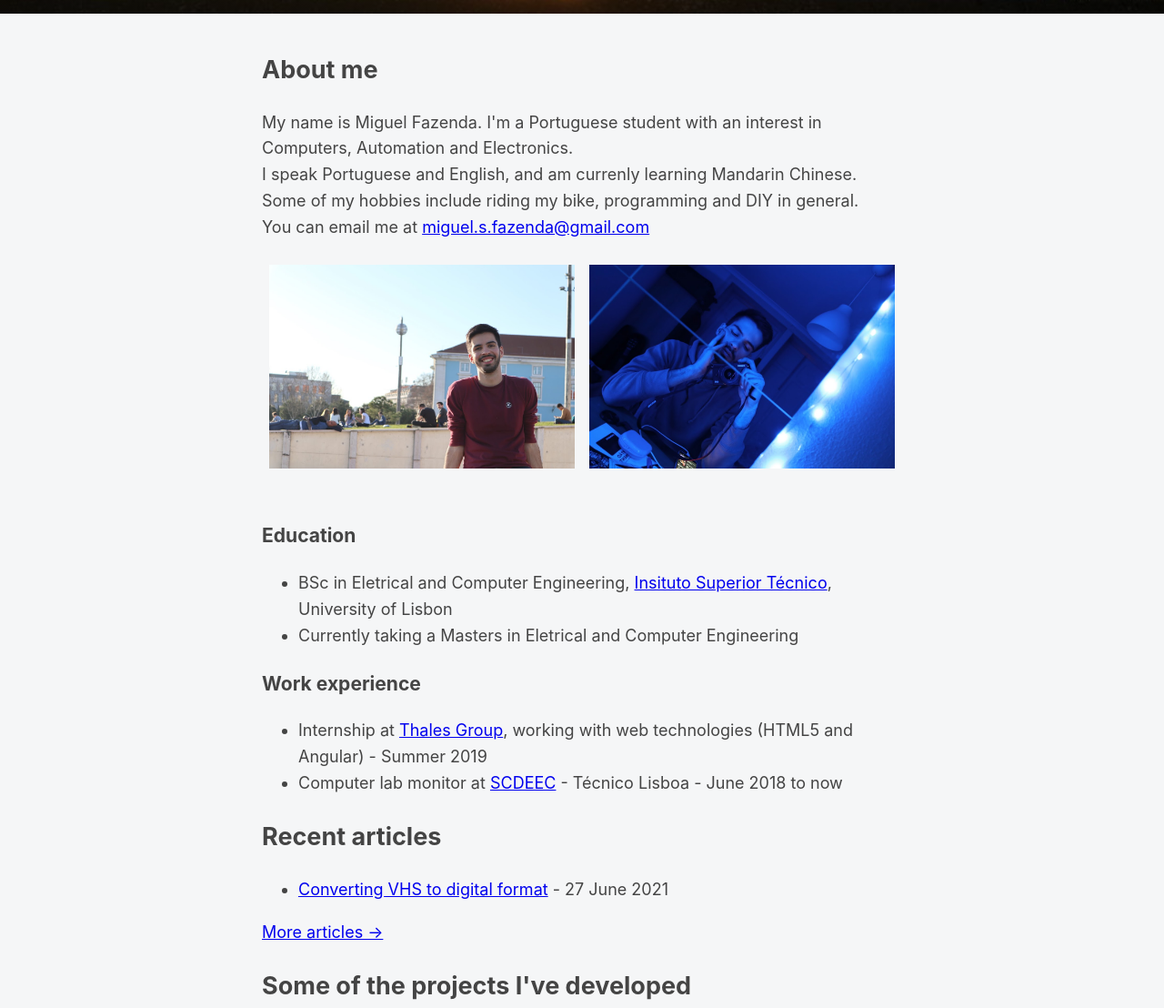
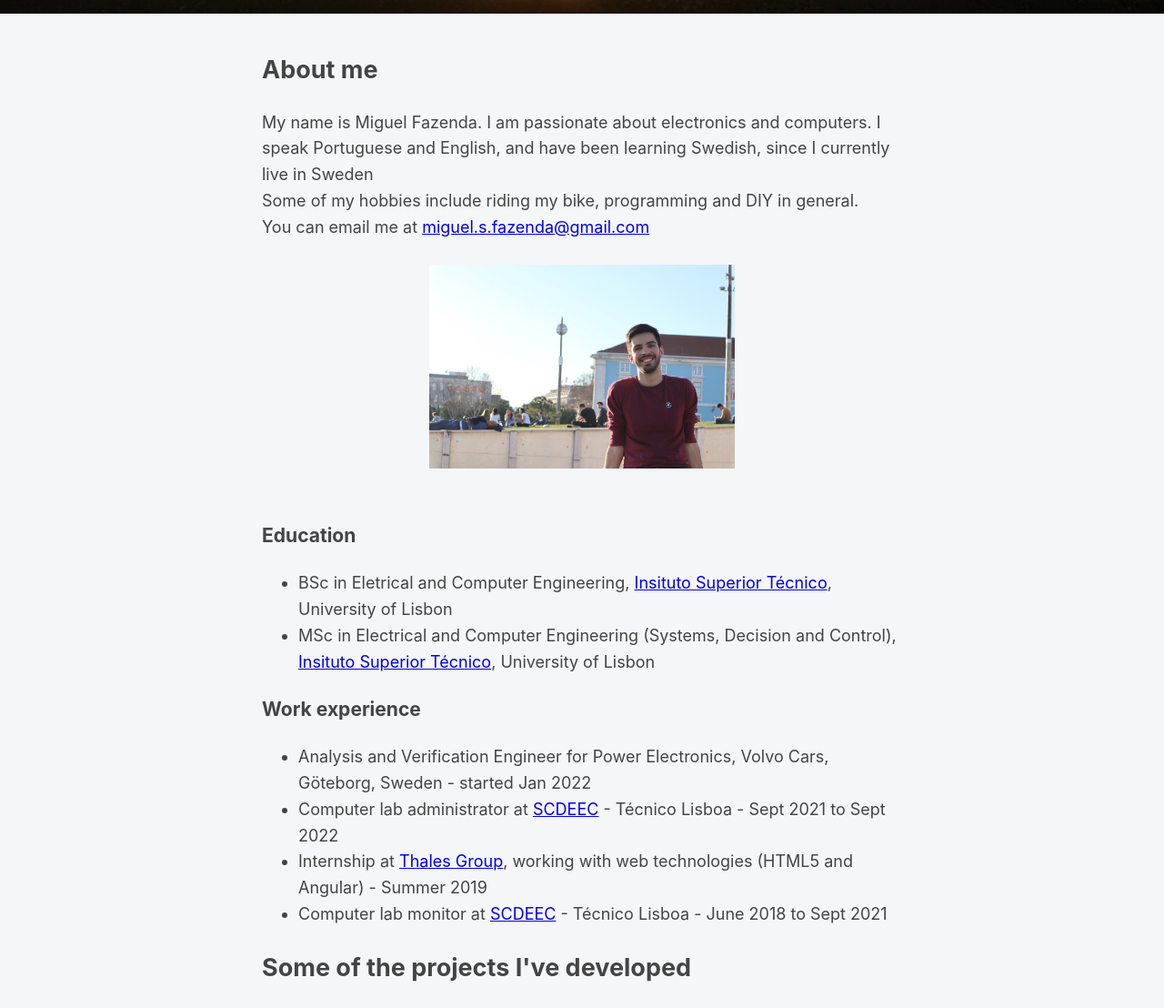
Before and after one commit to miguelfazenda/miguelfazenda.github.io, a plain HTML site: page index.html in a window 1280 px wide. Shown: the part 465-1573 px from the top of the page at 91% size. Drawn offline with Linux system fonts and the light colour scheme.

Commit message:
Update index.html

```diff
--- a/index.html
+++ b/index.html
@@ -38,8 +38,8 @@
 		<div id="intro">
 			<h2 id="about">About me</h2>
 			<p>
-				My name is Miguel Fazenda. I'm a Portuguese student with an interest in Computers, Automation and Electronics.<br>
-				I speak Portuguese and English, and am currenly learning Mandarin Chinese.<br>
+				My name is Miguel Fazenda. I am passionate about electronics and computers.
+				I speak Portuguese and English, and have been learning Swedish, since I currently live in Sweden<br>
 				Some of my hobbies include riding my bike, programming and DIY in general.<br>
 				You can email me at <a href="mailto:miguel.s.fazenda@gmail.com">miguel.s.fazenda@gmail.com</a>
 			</p>
@@ -47,23 +47,24 @@
 
 			<div id="my-photos">
 				<img src="imgs/me1.jpg" class="my-photo" />
-				<img src="imgs/me3.jpg" class="my-photo" />
 			</div>
 			<br>
 			<h3>Education</h3>
 			<ul>
 				<li>BSc in Eletrical and Computer Engineering, <a href="https://tecnico.ulisboa.pt/en/" target="_blank">Insituto Superior Técnico</a>, University of Lisbon </li>
-				<li>Currently taking a Masters in Eletrical and Computer Engineering </li>
+				<li>MSc in Electrical and Computer Engineering (Systems, Decision and Control), <a href="https://tecnico.ulisboa.pt/en/" target="_blank">Insituto Superior Técnico</a>, University of Lisbon </li>
 			</ul>
 
 			<h3>Work experience</h3>
 			<ul>
+				<li>Analysis and Verification Engineer for Power Electronics, Volvo Cars, Göteborg, Sweden - started Jan 2022</li>
+				<li>Computer lab administrator at <a href="https://scdeec.tecnico.ulisboa.pt/" target="_blank">SCDEEC</a> - Técnico Lisboa - Sept 2021 to Sept 2022</li>
 				<li>Internship at <a href="http://www.thalesgroup.com/en" target="_blank">Thales Group</a>, working with web technologies (HTML5 and Angular) - Summer 2019</li>
-				<li>Computer lab monitor at <a href="https://scdeec.tecnico.ulisboa.pt/" target="_blank">SCDEEC</a> - Técnico Lisboa - June 2018 to now</li>
+				<li>Computer lab monitor at <a href="https://scdeec.tecnico.ulisboa.pt/" target="_blank">SCDEEC</a> - Técnico Lisboa - June 2018 to Sept 2021</li>
 			</ul>
 		</div>
 
-		<div class="part">
+		<!--<div class="part">
 			<h2>Recent articles</h2>
 			<ul>
 
@@ -71,7 +72,7 @@
 
 			</ul>
 			<a href="/articles.html">More articles →</a>
-		</div>
+		</div>-->
 
         <div class="part">
             <h2>
```
